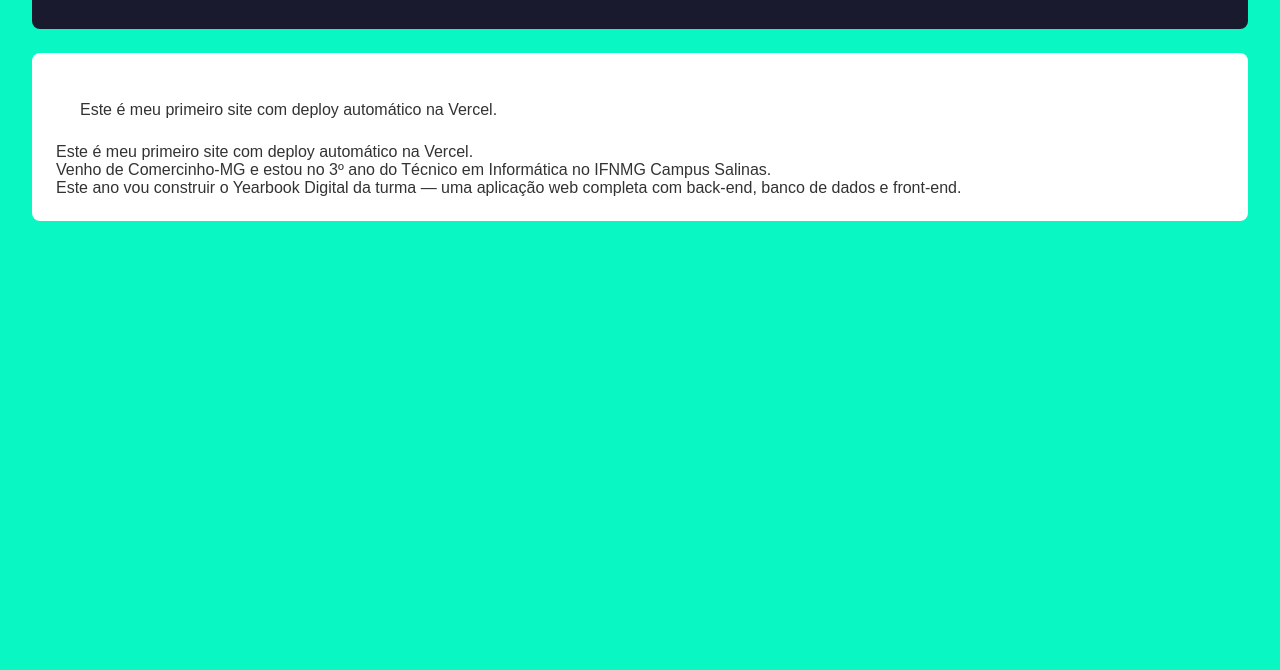
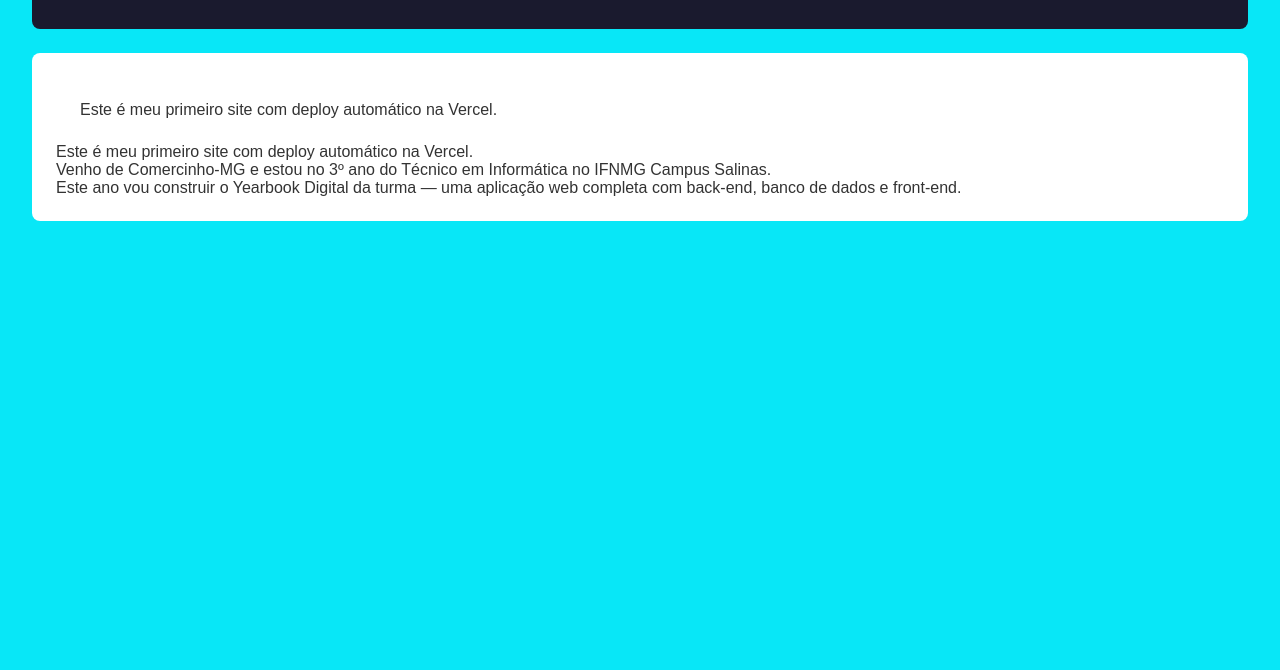
Before and after one commit to cintiatrindadecoelho/meu-site, a plain HTML site: page index.html in a window 1280 px wide. Shown: the part 130-800 px from the top of the page. Drawn offline with Linux system fonts and the light colour scheme.

Commit message:
style: ajusta cores e textos da página inicial

```diff
--- a/style.css
+++ b/style.css
@@ -8,7 +8,7 @@
 
 body {
   font-family: Arial, sans-serif;
-  background-color: #08f7c3;
+  background-color: #08e7f7;
   color: #333;
   padding: 2rem;
 }
```
